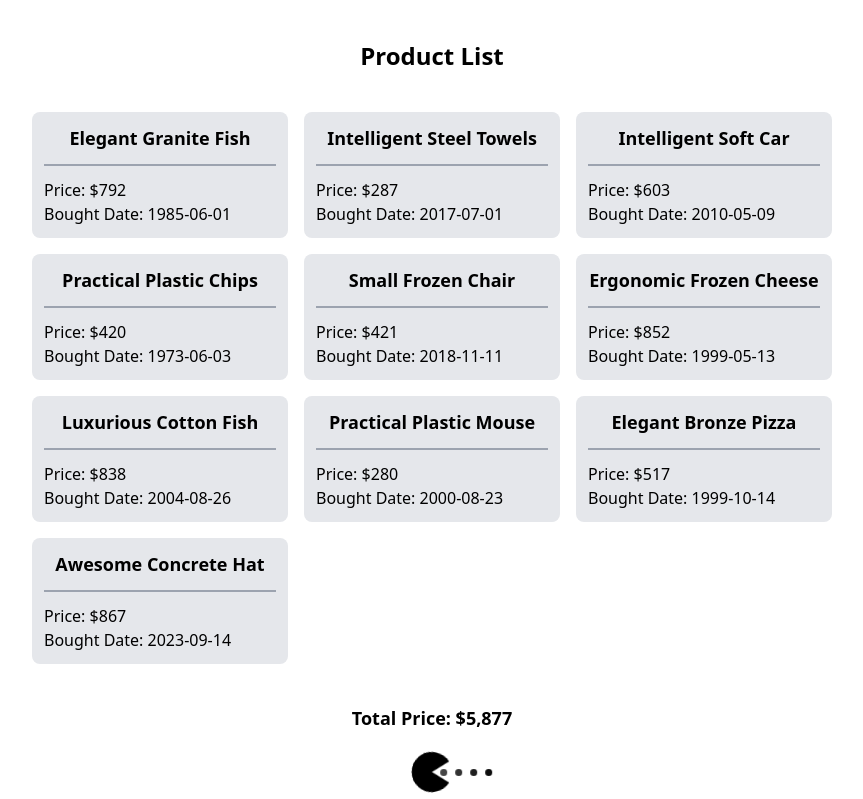
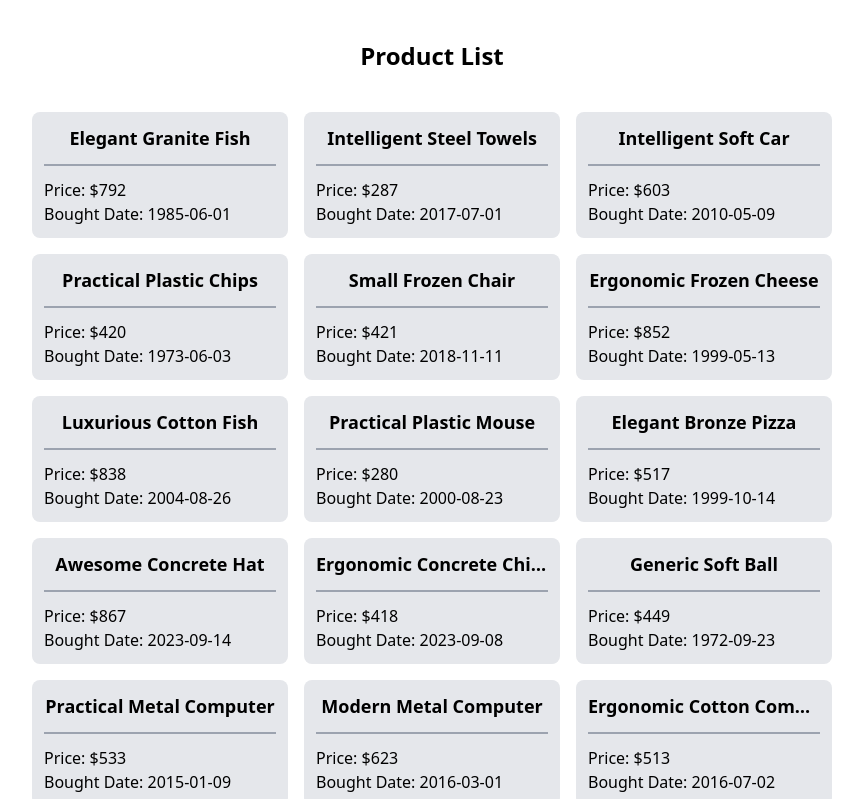
Before and after one commit to hyrmzz1/infinite-scroll, a React (Vite) app: page / in a window 1280 px wide. Shown: the top 799 px of the page, without its empty margins (208-1071 px from the left). Built offline with nearby package versions, Linux system fonts and the light colour scheme; the HTML template or start-up script is replaced by a standard one.

Commit message:
Fix: hasNextPage, loading 상태 사전 체크 조건 수정

```diff
--- a/src/App.tsx
+++ b/src/App.tsx
@@ -5,7 +5,7 @@ import { PacmanLoader } from "react-spinners";
 
 const App = () => {
   const [products, setProducts] = useState<MockData[]>([]); // 불러온 데이터 저장
-  let [totalPrice, setTotalPrice] = useState(0); // 불러온 데이터 price 총 합
+  const [totalPrice, setTotalPrice] = useState(0); // 불러온 데이터 price 총 합
   const [page, setPage] = useState(0); // 현재 페이지
   const [loading, setLoading] = useState(false);
   const [hasNextPage, setHasNextPage] = useState(false); // 다음 페이지 없으면 무한 스크롤 호출 X
@@ -29,10 +29,10 @@ const App = () => {
 
       setPageParams((prev) => [...prev, page]); // 호출한 페이지 번호 저장
       setHasNextPage(!isEnd); // 다음 페이지 유무 상태 설정
-      // console.log("로딩 끝");
     } catch (error) {
       setHasNextPage(false);
     } finally {
+      // console.log("로딩 끝");
       setLoading(false); // 데이터 페칭 및 처리 완료 이후 또는 에러 발생시 로딩 상태 종료
     }
   };
@@ -44,7 +44,7 @@ const App = () => {
   }, [page]);
 
   useEffect(() => {
-    if (hasNextPage && !loading) return;
+    if (!hasNextPage || loading) return;
 
     // observerRef 요소가 뷰포트에 들어왔는지 감지
     const observer = new IntersectionObserver((entries) => {
```
